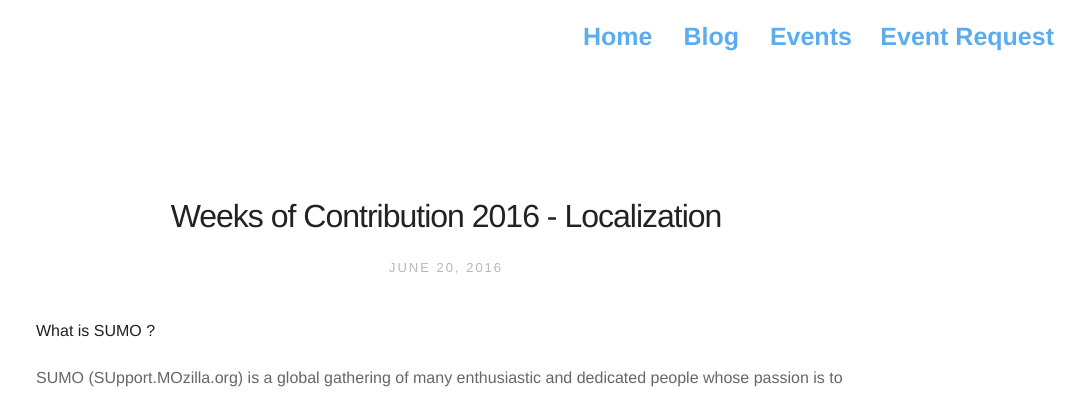
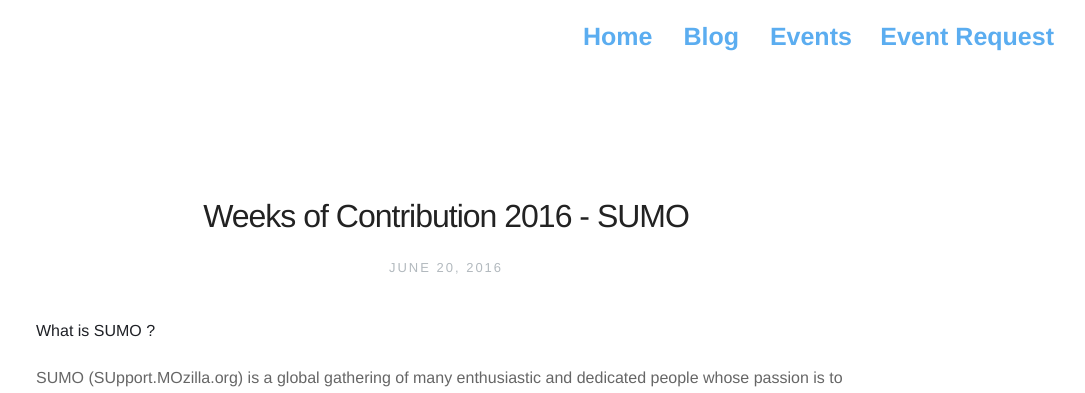
Before and after one commit to MozillaTN/mozillatn.github.io, a Jekyll site: the page built from blog/_posts/2016-06-20-Weeks-Of-Contribution-2016-SUMO.markdown, in a window 1280 px wide. Shown: the top 393 px of the page, without its empty margins (194-1279 px from the left). Built offline with Jekyll 4.4.1, drawn with Linux system fonts in a browser that asks for light colours; nearby versions of some CDN libraries; comment, search, counter and statistics services are not loaded.

Commit message:
Update 2016-06-20-Weeks-Of-Contribution-2016-SUMO.markdown
Changed heading

```diff
--- a/blog/_posts/2016-06-20-Weeks-Of-Contribution-2016-SUMO.markdown
+++ b/blog/_posts/2016-06-20-Weeks-Of-Contribution-2016-SUMO.markdown
@@ -1,7 +1,7 @@
 ---
-title:  "Weeks of Contribution 2016 - Localization"
+title:  "Weeks of Contribution 2016 - SUMO"
 date:   2016-06-20 21:50:00 +0530
-description: Mozilla Tamilnadu Community Localization event plans
+description: Mozilla Tamilnadu Community Support Mozilla event plans
 categories: blog
 tags: [community]
 author: karthic
```
